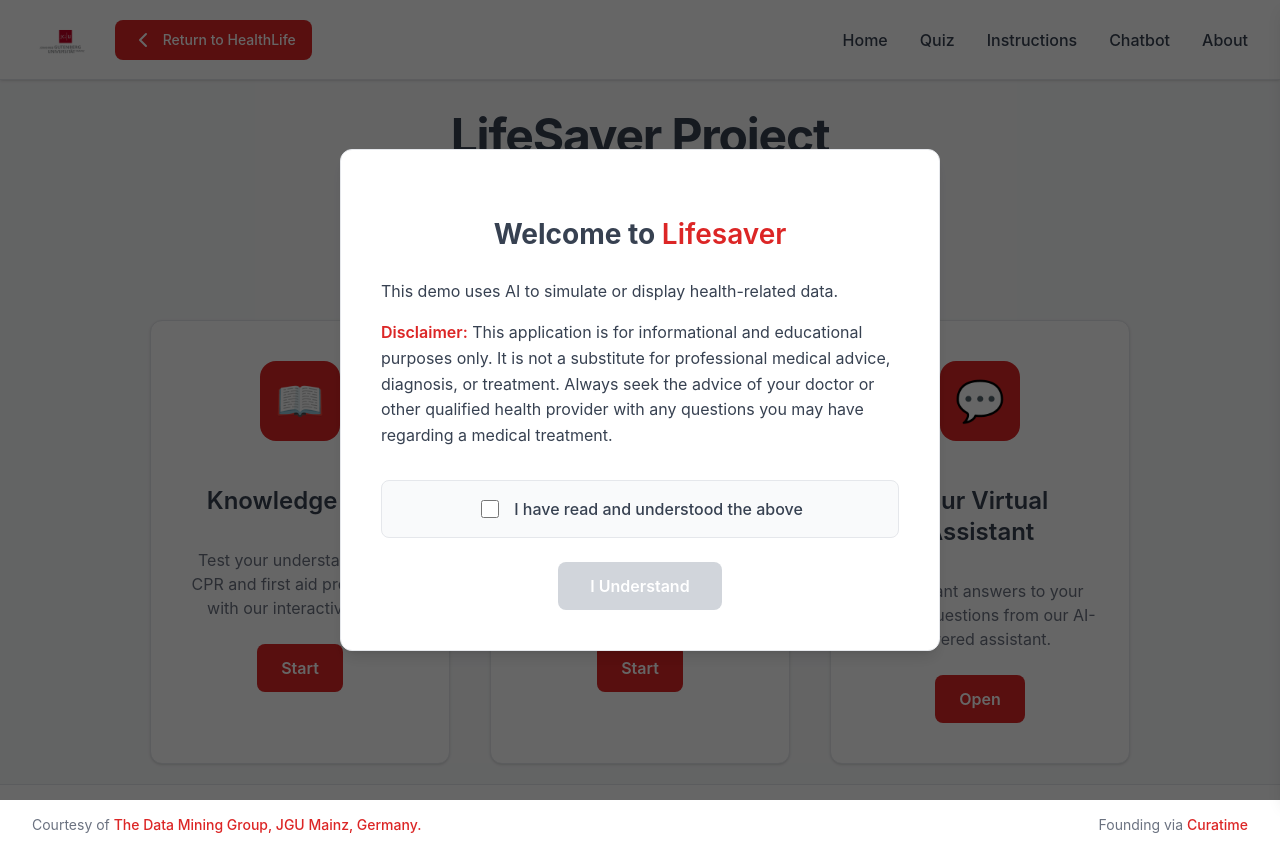
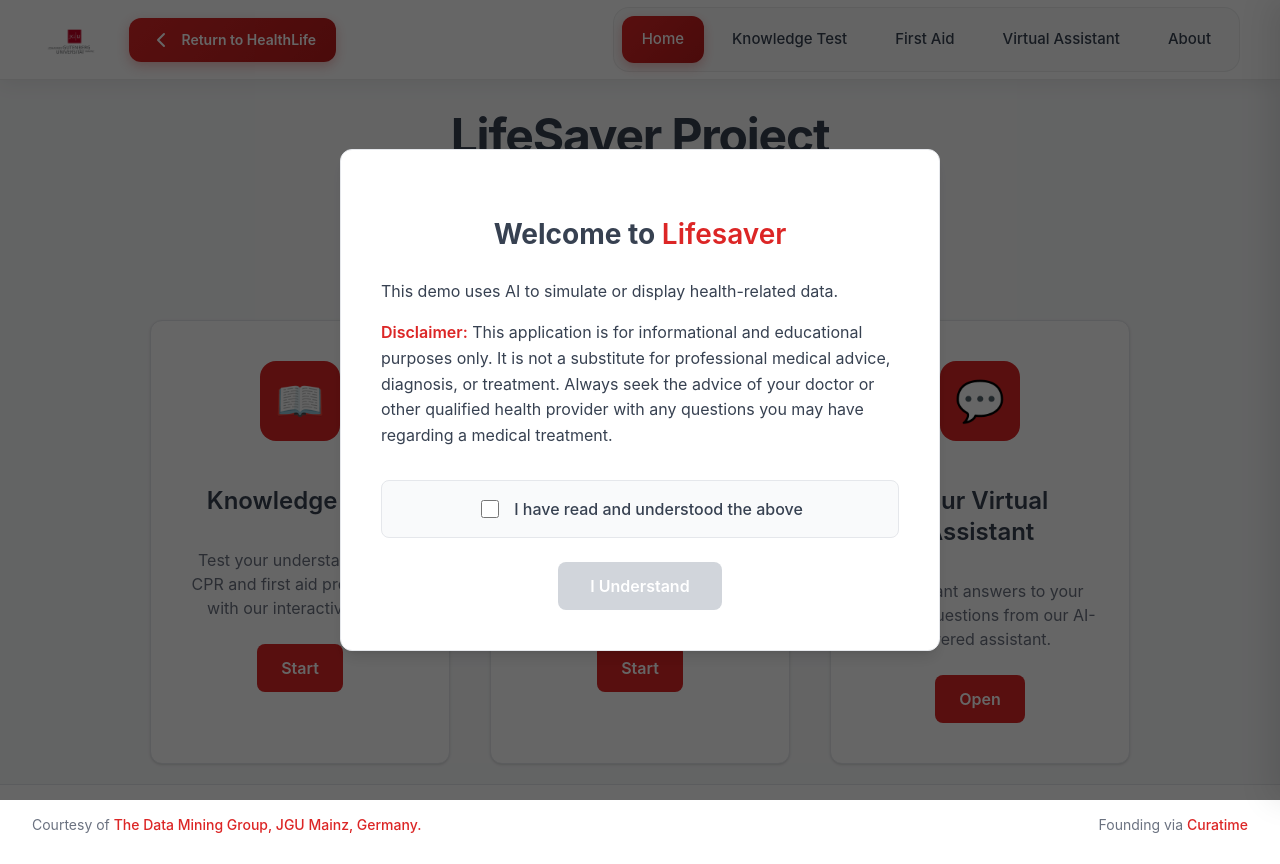
Before and after one commit to Tony02119/CBOT, a React (Create React App) app in the folder cpr_project/: page / in a window 1280 px wide. Built offline with nearby package versions, Linux system fonts and the light colour scheme.

Commit message:
Amélioration de la barre de navigation

```diff
--- a/cpr_project/src/components/Navbar/Navbar.jsx
+++ b/cpr_project/src/components/Navbar/Navbar.jsx
@@ -1,24 +1,47 @@
-import React, { useState } from 'react';
+import React, { useState, useEffect } from 'react';
 import "./navbar.css";
-import { Link } from 'react-router-dom';
+import { Link, useLocation } from 'react-router-dom';
 import { ChevronLeft } from "lucide-react"
 
-
-
 const Navbar = () => {
-  const [isOpen, setIsOpen] = useState(false); // to check the sidebar is open or not
+  const [isOpen, setIsOpen] = useState(false);
+  const [scrolled, setScrolled] = useState(false);
+  const location = useLocation();
 
   const toggleMenu = () => {
     setIsOpen(!isOpen);
   }
 
+  const closeMenu = () => {
+    setIsOpen(false);
+  }
 
+  // Effet de scroll pour la navbar
+  useEffect(() => {
+    const handleScroll = () => {
+      const isScrolled = window.scrollY > 10;
+      setScrolled(isScrolled);
+    };
+
+    window.addEventListener('scroll', handleScroll);
+    return () => window.removeEventListener('scroll', handleScroll);
+  }, []);
+
+  // Fermer le menu mobile quand on change de page
+  useEffect(() => {
+    setIsOpen(false);
+  }, [location]);
+
+  const isActive = (path) => {
+    return location.pathname === path;
+  };
 
   return (
-    <div className='navbar'>
+    <>
+      <div className={`navbar ${scrolled ? 'scrolled' : ''}`}>
         <div className="navbar-logo-box">
           <Link to="/" style={{ height: "100%" }}>
-          <img src="/images/logo.png" alt="" />
+            <img src="/images/logo.png" alt="LifeSaver Logo" />
           </Link>
           <Link to="https://nightingaleheart.com/demos/healthlife" style={{ textDecoration: 'none' }}>
             <button>
@@ -28,32 +51,93 @@ const Navbar = () => {
           </Link>
         </div>
 
-      {/* For default screen */}
-
-      <div className="navbar-link-box"> {/* Normal navbar links menu */}
-        <Link to="/" className='link'>Home</Link>
-        <Link to="/quiz" className='link'>Quiz</Link>
-        <Link to="/instructions" className='link'>Instructions</Link>
-        <Link to="/chatbot" className='link'>Chatbot</Link>
-        <Link to="/about" className='link'>About</Link>
+        {/* Navigation desktop */}
+        <div className="navbar-link-box">
+          <Link
+            to="/"
+            className={`link ${isActive('/') ? 'active' : ''}`}
+          >
+            Home
+          </Link>
+          <Link
+            to="/quiz"
+            className={`link ${isActive('/quiz') ? 'active' : ''}`}
+          >
+            Knowledge Test
+          </Link>
+          <Link
+            to="/instructions"
+            className={`link ${isActive('/instructions') || isActive('/cprinstruction') || isActive('/aedinstruction') ? 'active' : ''}`}
+          >
+            First Aid
+          </Link>
+          <Link
+            to="/chatbot"
+            className={`link ${isActive('/chatbot') ? 'active' : ''}`}
+          >
+            Virtual Assistant
+          </Link>
+          <Link
+            to="/about"
+            className={`link ${isActive('/about') ? 'active' : ''}`}
+          >
+            About
+          </Link>
         </div>
 
-      {/* For responsive screen */}
-
-      <div className="navbar-hamburger" onClick={toggleMenu}> {/* Hamburger menu icon on click open the side menu */}
+        {/* Hamburger menu mobile */}
+        <div className="navbar-hamburger" onClick={toggleMenu}>
           <div className={`bar ${isOpen ? 'open' : ''}`}></div>
           <div className={`bar ${isOpen ? 'open' : ''}`}></div>
           <div className={`bar ${isOpen ? 'open' : ''}`}></div>
         </div>
+      </div>
 
-      <div className={`side-menu ${isOpen ? 'open' : ''}`}> {/* Side menu links */}
-        <Link to="/" className='side-link' onClick={toggleMenu}>Home</Link>
-        <Link to="/quiz" className='side-link' onClick={toggleMenu}>Quiz</Link>
-        <Link to="/instructions" className='side-link' onClick={toggleMenu}>Instructions</Link>
-        <Link to="/chatbot" className='side-link' onClick={toggleMenu}>Chatbot</Link>
-        <Link to="/about" className='side-link' onClick={toggleMenu}>About</Link>
+      {/* Overlay pour fermer le menu mobile */}
+      <div
+        className={`menu-overlay ${isOpen ? 'open' : ''}`}
+        onClick={closeMenu}
+      ></div>
+
+      {/* Menu mobile */}
+      <div className={`side-menu ${isOpen ? 'open' : ''}`}>
+        <Link
+          to="/"
+          className={`side-link ${isActive('/') ? 'active' : ''}`}
+          onClick={closeMenu}
+        >
+          Home
+        </Link>
+        <Link
+          to="/quiz"
+          className={`side-link ${isActive('/quiz') ? 'active' : ''}`}
+          onClick={closeMenu}
+        >
+          Knowledge Test
+        </Link>
+        <Link
+          to="/instructions"
+          className={`side-link ${isActive('/instructions') || isActive('/cprinstruction') || isActive('/aedinstruction') ? 'active' : ''}`}
+          onClick={closeMenu}
+        >
+          First Aid
+        </Link>
+        <Link
+          to="/chatbot"
+          className={`side-link ${isActive('/chatbot') ? 'active' : ''}`}
+          onClick={closeMenu}
+        >
+          Virtual Assistant
+        </Link>
+        <Link
+          to="/about"
+          className={`side-link ${isActive('/about') ? 'active' : ''}`}
+          onClick={closeMenu}
+        >
+          About
+        </Link>
       </div>
-    </div >
+    </>
   )
 }
 
--- a/cpr_project/src/components/Navbar/navbar.css
+++ b/cpr_project/src/components/Navbar/navbar.css
@@ -1,48 +1,56 @@
-@import '../../style.css';
-
 .navbar {
   display: flex;
   justify-content: space-between;
   align-items: center;
-  padding: 16px 32px;
-  background: var(--white);
-  border-bottom: 1px solid var(--border);
+  padding: 0 40px;
+  background: rgba(255, 255, 255, 0.95);
+  backdrop-filter: blur(10px);
+  border-bottom: 1px solid rgba(0, 0, 0, 0.08);
   height: 80px;
   position: sticky;
   top: 0;
-  z-index: 100;
-  box-shadow: var(--shadow);
+  z-index: 1000;
+  box-shadow: 0 2px 20px rgba(0, 0, 0, 0.08);
+  transition: all 0.3s ease;
 }
 
 .navbar-logo-box {
-  height: 48px;
+  height: 50px;
   display: flex;
   align-items: center;
-  gap: 16px;
+  gap: 20px;
 }
 
 .navbar-logo-box img {
   height: 100%;
   width: auto;
+  transition: transform 0.3s ease;
+}
+
+.navbar-logo-box img:hover {
+  transform: scale(1.05);
 }
 
 .navbar-logo-box button {
-  background: var(--primary-red);
-  color: var(--white);
-  border-radius: 8px;
-  padding: 8px 16px;
+  background: linear-gradient(135deg, #DC2626, #B91C1C);
+  color: white;
+  border-radius: 12px;
+  padding: 10px 20px;
   border: none;
   cursor: pointer;
   display: flex;
   align-items: center;
   gap: 8px;
-  font-weight: 500;
+  font-weight: 600;
   font-size: 14px;
-  transition: var(--transition);
+  transition: all 0.3s ease;
+  box-shadow: 0 4px 12px rgba(220, 38, 38, 0.3);
 }
 
 .navbar-logo-box button:hover {
-  background: #B91C1C;
+  background: linear-gradient(135deg, #B91C1C, #991B1B);
+  transform: translateY(-2px);
+  box-shadow: 0 6px 20px rgba(220, 38, 38, 0.4);
 }
 
 .btn-style {
@@ -53,41 +61,86 @@
 .navbar-link-box {
   display: flex;
   align-items: center;
-  gap: 32px;
+  gap: 8px;
+  background: rgba(249, 250, 251, 0.8);
+  padding: 8px;
+  border-radius: 16px;
+  backdrop-filter: blur(10px);
+  border: 1px solid rgba(0, 0, 0, 0.06);
 }
 
 .link {
-  font-size: 16px;
+  font-size: 15px;
   font-weight: 500;
-  color: var(--text-dark);
+  color: #374151;
   text-decoration: none;
   cursor: pointer;
-  transition: var(--transition);
-  padding: 8px 0;
+  transition: all 0.3s ease;
+  padding: 12px 20px;
+  border-radius: 12px;
+  position: relative;
+  overflow: hidden;
+}
+
+.link::before {
+  content: '';
+  position: absolute;
+  top: 0;
+  left: -100%;
+  width: 100%;
+  height: 100%;
+  background: linear-gradient(90deg, transparent, rgba(220, 38, 38, 0.1), transparent);
+  transition: left 0.5s ease;
+}
+
+.link:hover::before {
+  left: 100%;
 }
 
 .link:hover {
-  color: var(--primary-red);
+  color: #DC2626;
+  background: rgba(220, 38, 38, 0.08);
+  transform: translateY(-1px);
+}
+
+.link.active {
+  color: white;
+  background: linear-gradient(135deg, #DC2626, #B91C1C);
+  box-shadow: 0 4px 12px rgba(220, 38, 38, 0.3);
 }
 
 .navbar-hamburger {
   display: none;
   flex-direction: column;
   cursor: pointer;
-  padding: 8px;
+  padding: 12px;
+  border-radius: 12px;
+  background: rgba(249, 250, 251, 0.8);
+  backdrop-filter: blur(10px);
+  border: 1px solid rgba(0, 0, 0, 0.06);
+  transition: all 0.3s ease;
+}
+
+.navbar-hamburger:hover {
+  background: rgba(220, 38, 38, 0.08);
 }
 
 .bar {
   width: 24px;
   height: 3px;
-  background: var(--text-dark);
+  background: #374151;
   margin: 3px 0;
   border-radius: 2px;
-  transition: var(--transition);
+  transition: all 0.3s ease;
+}
+
+.navbar-hamburger:hover .bar {
+  background: #DC2626;
 }
 
 .bar.open:nth-child(1) {
-  transform: translateY(6px) rotate(45deg);
+  transform: translateY(9px) rotate(45deg);
+  background: #DC2626;
 }
 
 .bar.open:nth-child(2) {
@@ -95,46 +148,111 @@
 }
 
 .bar.open:nth-child(3) {
-  transform: translateY(-6px) rotate(-45deg);
+  transform: translateY(-9px) rotate(-45deg);
+  background: #DC2626;
 }
 
 .side-menu {
   position: fixed;
   top: 0;
-  right: -280px;
-  width: 280px;
-  height: 100%;
-  background: var(--white);
-  box-shadow: var(--shadow-lg);
-  transition: right 0.3s ease-in-out;
+  right: -320px;
+  width: 320px;
+  height: 100vh;
+  background: rgba(255, 255, 255, 0.95);
+  backdrop-filter: blur(20px);
+  box-shadow: -10px 0 30px rgba(0, 0, 0, 0.1);
+  transition: right 0.4s cubic-bezier(0.4, 0, 0.2, 1);
   display: flex;
   flex-direction: column;
   justify-content: center;
   align-items: center;
-  z-index: 1000;
+  z-index: 1001;
+  border-left: 1px solid rgba(0, 0, 0, 0.08);
 }
 
 .side-menu.open {
   right: 0;
 }
 
+.side-menu::before {
+  content: '';
+  position: absolute;
+  top: 0;
+  left: 0;
+  right: 0;
+  bottom: 0;
+  background: linear-gradient(135deg, rgba(220, 38, 38, 0.02), rgba(5, 150, 105, 0.02));
+  z-index: -1;
+}
+
 .side-link {
   font-size: 18px;
-  font-weight: 500;
-  padding: 16px 32px;
+  font-weight: 600;
+  padding: 16px 40px;
   margin: 8px 0;
-  color: var(--text-dark);
+  color: #374151;
   text-decoration: none;
   cursor: pointer;
-  transition: var(--transition);
+  transition: all 0.3s ease;
   width: 80%;
   text-align: center;
-  border-radius: var(--border-radius);
+  border-radius: 16px;
+  position: relative;
+  overflow: hidden;
+}
+
+.side-link::before {
+  content: '';
+  position: absolute;
+  top: 0;
+  left: -100%;
+  width: 100%;
+  height: 100%;
+  background: linear-gradient(135deg, #DC2626, #B91C1C);
+  transition: left 0.3s ease;
+  z-index: -1;
+}
+
+.side-link:hover::before {
+  left: 0;
 }
 
 .side-link:hover {
-  color: var(--primary-red);
-  background-color: #FEF2F2;
+  color: white;
+  transform: translateX(8px);
+}
+
+/* Overlay pour fermer le menu mobile */
+.menu-overlay {
+  position: fixed;
+  top: 0;
+  left: 0;
+  width: 100vw;
+  height: 100vh;
+  background: rgba(0, 0, 0, 0.3);
+  backdrop-filter: blur(2px);
+  z-index: 999;
+  opacity: 0;
+  visibility: hidden;
+  transition: all 0.3s ease;
+}
+
+.menu-overlay.open {
+  opacity: 1;
+  visibility: visible;
+}
+
+/* Indicateur de page active */
+.navbar-link-box .link.active::after {
+  content: '';
+  position: absolute;
+  bottom: -8px;
+  left: 50%;
+  transform: translateX(-50%);
+  width: 6px;
+  height: 6px;
+  background: #DC2626;
+  border-radius: 50%;
 }
 
 @media (max-width: 768px) {
@@ -147,6 +265,47 @@
   }
 
   .navbar {
-    padding: 16px 20px;
+    padding: 0 20px;
+  }
+
+  .navbar-logo-box button {
+    padding: 8px 16px;
+    font-size: 13px;
   }
 }
+
+@media (max-width: 480px) {
+  .navbar {
+    padding: 0 16px;
+  }
+
+  .navbar-logo-box {
+    gap: 12px;
+  }
+
+  .navbar-logo-box button span {
+    display: none;
+  }
+}
+
+/* Animation d'entrée pour la navbar */
+@keyframes slideDown {
+  from {
+    transform: translateY(-100%);
+    opacity: 0;
+  }
+  to {
+    transform: translateY(0);
+    opacity: 1;
+  }
+}
+
+.navbar {
+  animation: slideDown 0.6s ease-out;
+}
+
+/* Effet de scroll pour la navbar */
+.navbar.scrolled {
+  background: rgba(255, 255, 255, 0.98);
+  box-shadow: 0 4px 30px rgba(0, 0, 0, 0.12);
+}
```
Lines whose indentation alone changed are shown as unchanged.
